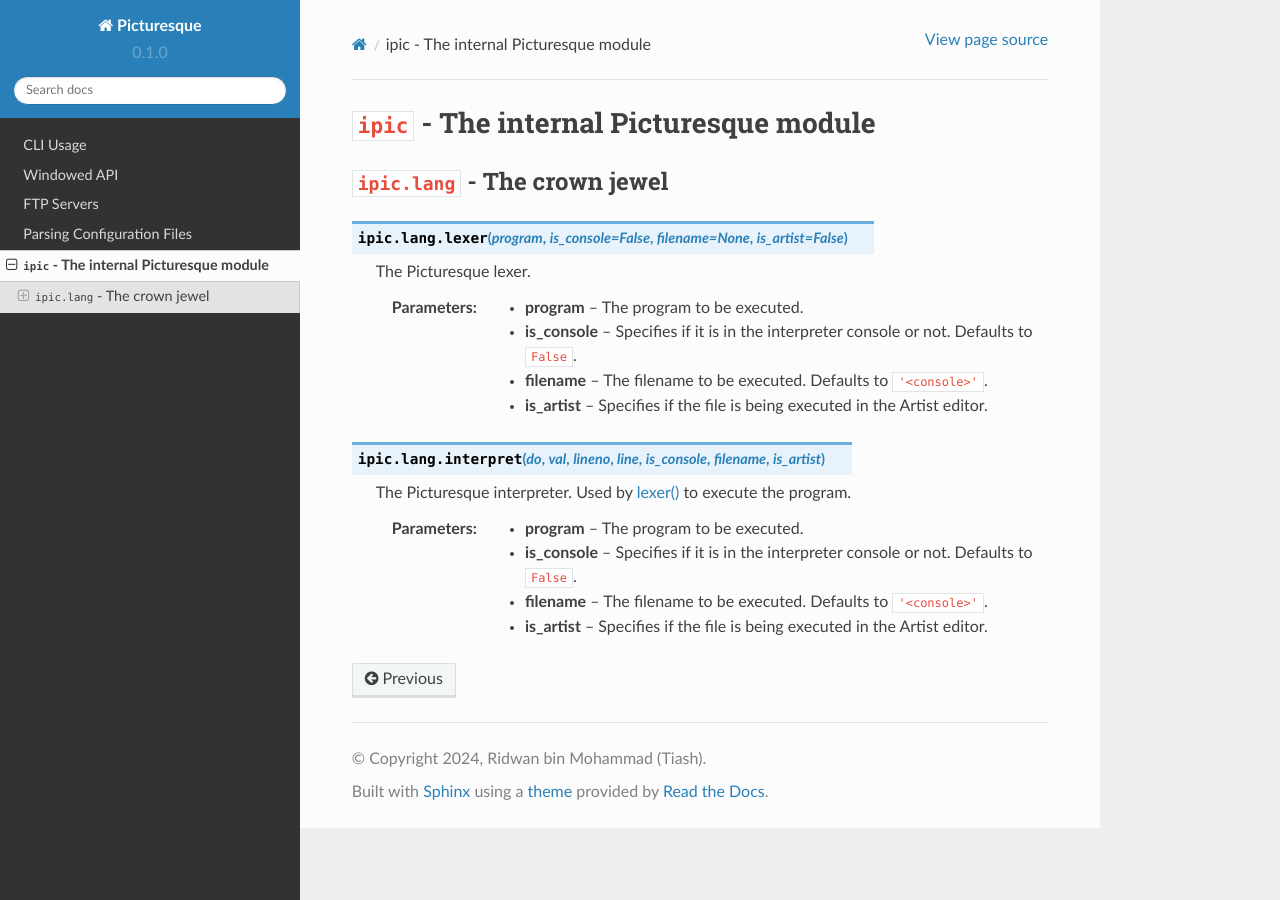
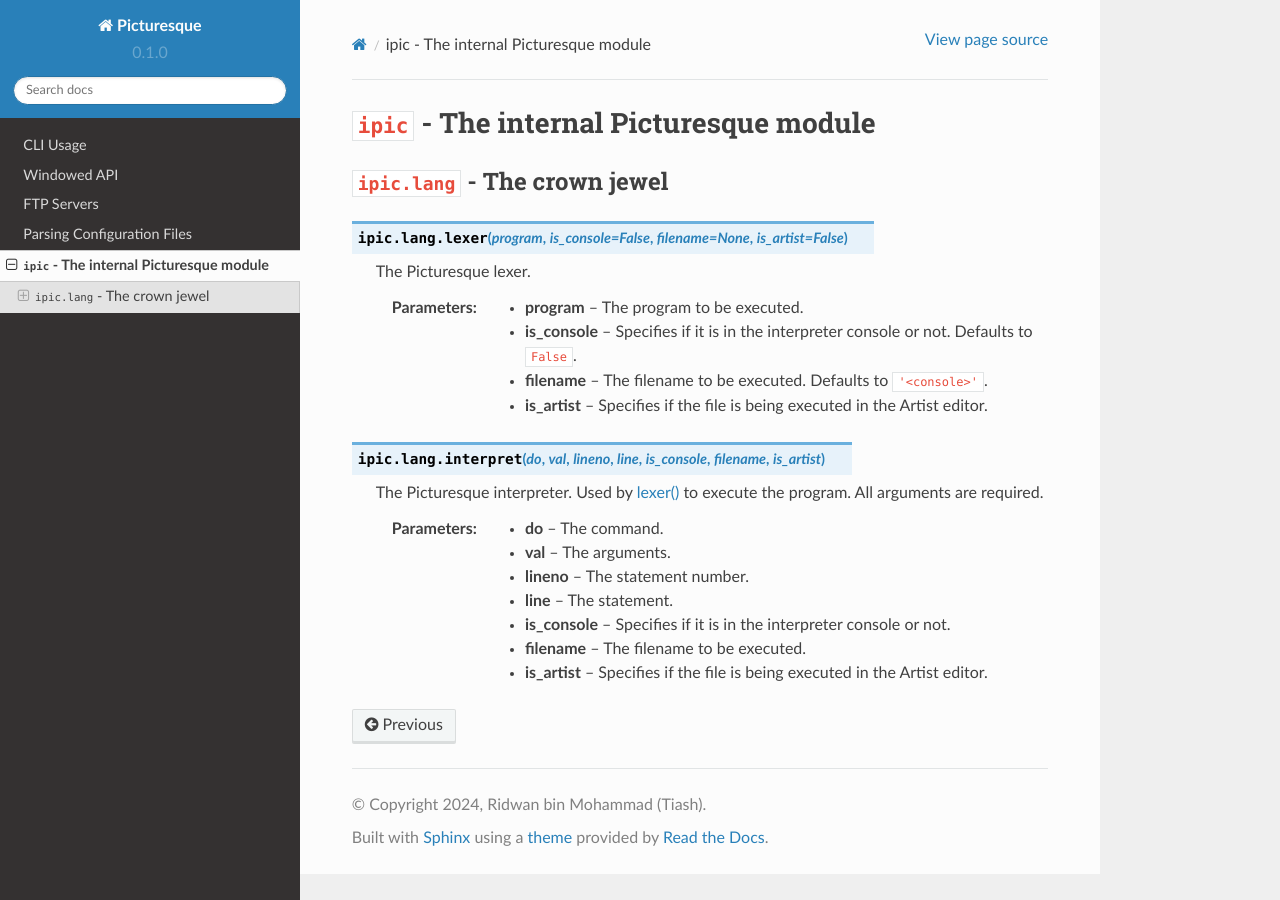
Before and after one commit to tiashDev/pic-docs, a Sphinx documentation site: the page built from docs/source/ipic.rst, in a window 1280 px wide. Built offline with Sphinx 7.4.7 and the Read the Docs theme 2.0.0, drawn with Linux system fonts in a browser that asks for light colours.

Commit message:
Update ipic.rst

```diff
--- a/docs/source/ipic.rst
+++ b/docs/source/ipic.rst
@@ -17,9 +17,12 @@
 .. function:: interpret(do, val, lineno, line, is_console, filename, is_artist)
    :module: ipic.lang
 
-   The Picturesque interpreter. Used by `lexer() <#ipic.lang.lexer>`_ to execute the program.
+   The Picturesque interpreter. Used by `lexer() <#ipic.lang.lexer>`_ to execute the program. All arguments are required.
 
-   :param program: The program to be executed.
-   :param is_console: Specifies if it is in the interpreter console or not. Defaults to ``False``.
-   :param filename: The filename to be executed. Defaults to ``'<console>'``.
+   :param do: The command.
+   :param val: The arguments.
+   :param lineno: The statement number.
+   :param line: The statement.
+   :param is_console: Specifies if it is in the interpreter console or not.
+   :param filename: The filename to be executed.
    :param is_artist: Specifies if the file is being executed in the Artist editor.
```
